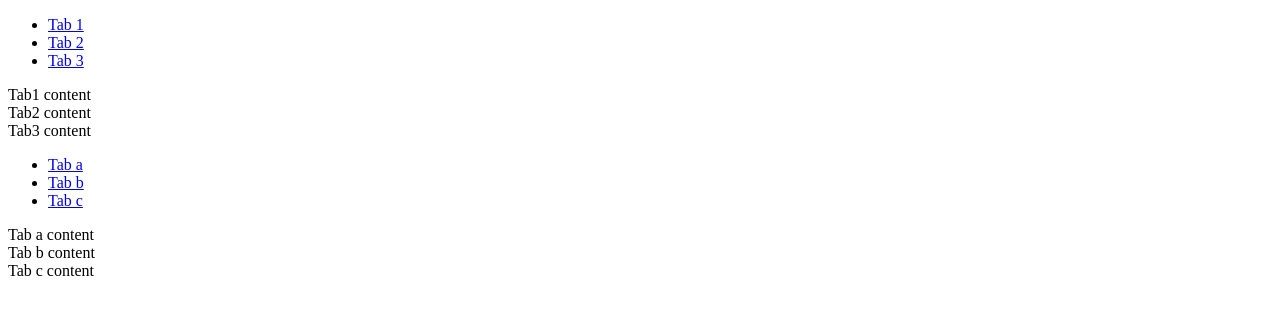
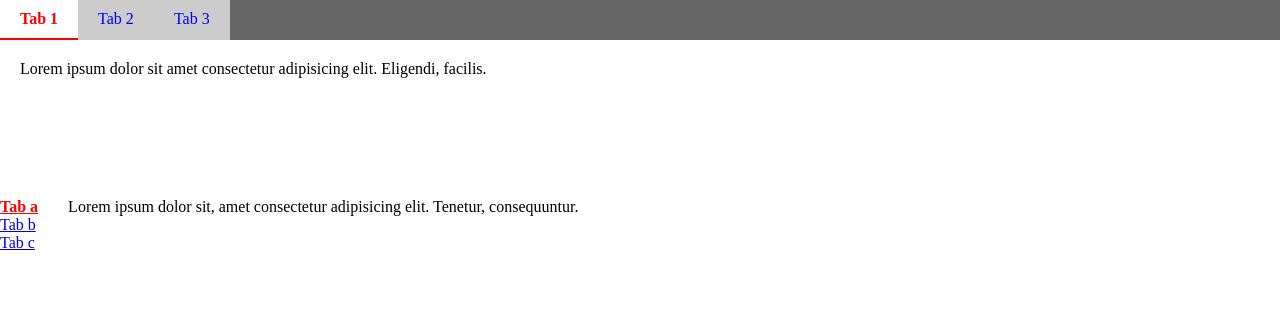
Before and after one commit to hoppv04/tabpy, a website: page index.html in a window 1280 px wide. Drawn offline with Linux system fonts and the light colour scheme.

Commit message:
Áp dụng thư viện Tabzy

```diff
--- a/index.html
+++ b/index.html
@@ -6,15 +6,58 @@
     <title>Document</title>
     <link rel="stylesheet" href="./src/tabpy.css" />
     <style>
+      * {
+        margin: 0;
+        padding: 0;
+        box-sizing: border-box;
+      }
+
       .tabpy--active a {
         color: red;
         font-weight: 600;
+      }
+
+      .demo1 {
+        background: #666;
+      }
+
+      .tabs1 {
+        display: flex;
+        list-style: none;
+      }
+
+      .tabs1 a {
+        display: inline-block;
+        text-decoration: none;
+        padding: 10px 20px;
+        background: #ccc;
+        border-bottom: 2px solid #ccc;
+      }
+
+      .tabs1 .tabpy--active a {
+        background: #fff;
+        border-color: red;
+      }
+
+      .demo1 .panels {
+        padding: 20px;
+        background: #fff;
+      }
+
+      .demo2 {
+        display: flex;
+        margin-top: 100px;
+      }
+
+      .demo2 .panels {
+        padding-left: 30px;
       }
     </style>
   </head>
   <body>
     <!-- Container -->
-    <ul id="tabs">
+    <div class="demo1">
+      <ul id="tabs1" class="tabs1">
         <!-- Tabs -->
         <li><a href="#tab1">Tab 1</a></li>
         <li><a href="#tab2">Tab 2</a></li>
@@ -22,10 +65,23 @@
       </ul>
 
       <!-- Panels -->
-    <div id="tab1">Tab1 content</div>
-    <div id="tab2">Tab2 content</div>
-    <div id="tab3">Tab3 content</div>
+      <div class="panels">
+        <div id="tab1">
+          Lorem ipsum dolor sit amet consectetur adipisicing elit. Eligendi,
+          facilis.
+        </div>
+        <div id="tab2">
+          Lorem ipsum dolor, sit amet consectetur adipisicing elit. Consectetur,
+          hic?
+        </div>
+        <div id="tab3">
+          Lorem ipsum dolor sit amet consectetur adipisicing elit. Quisquam,
+          quaerat?
+        </div>
+      </div>
+    </div>
 
+    <div class="demo2">
       <ul id="tabs2">
         <!-- Tabs -->
         <li><a href="#taba">Tab a</a></li>
@@ -34,13 +90,25 @@
       </ul>
 
       <!-- Panels -->
-    <div id="taba">Tab a content</div>
-    <div id="tabb">Tab b content</div>
-    <div id="tabc">Tab c content</div>
+      <div class="panels">
+        <div id="taba">
+          Lorem ipsum dolor sit, amet consectetur adipisicing elit. Tenetur,
+          consequuntur.
+        </div>
+        <div id="tabb">
+          Lorem ipsum dolor sit amet consectetur adipisicing elit. Placeat,
+          natus.
+        </div>
+        <div id="tabc">
+          Lorem ipsum dolor sit amet consectetur adipisicing elit. Natus,
+          delectus!
+        </div>
+      </div>
+    </div>
 
-    <script src="./src//tabpy.js"></script>
+    <script src="./src/tabpy.js"></script>
     <script>
-      const tabs = new Tabpy("#tabs", {
+      const tabs = new Tabpy("#tabs1", {
         remember: true,
         onChange: (data) => {
           console.log(data);
--- a/src/tabpy.js
+++ b/src/tabpy.js
@@ -59,7 +59,7 @@ Tabpy.prototype._init = function () {
     this.tabs[0];
 
   this.currentTab = tab;
-  this._activateTab(tab, false);
+  this._activateTab(tab, false, false);
 
   this.tabs.forEach((tab) => {
     tab.onclick = (event) => {
@@ -76,7 +76,11 @@ Tabpy.prototype._tryActivateTab = function (tab) {
   }
 };
 
-Tabpy.prototype._activateTab = function (tab, triggerOnChange = true) {
+Tabpy.prototype._activateTab = function (
+  tab,
+  triggerOnChange = true,
+  updateUrl = this.opt.remember
+) {
   this.tabs.forEach((tab) => {
     tab.closest("li").classList.remove(this.opt.activeClassName);
   });
@@ -88,7 +92,7 @@ Tabpy.prototype._activateTab = function (tab, triggerOnChange = true) {
   const panelActive = document.querySelector(tab.getAttribute("href"));
   panelActive.hidden = false;
 
-  if (this.opt.remember) {
+  if (updateUrl) {
     const params = new URLSearchParams(location.search);
     params.set(
       this.paramKey,
```
Lines whose indentation alone changed are shown as unchanged.
